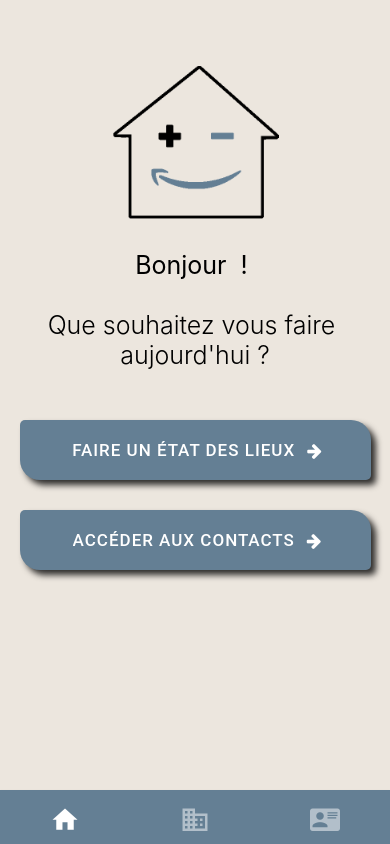
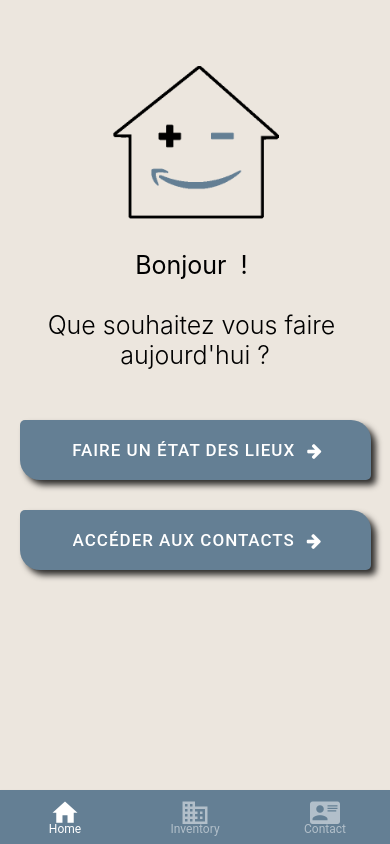
Before and after one commit to GuillaumeDavid23/AmaizonMobile, a React Native app: screen /TabNavHome in a window 390 px wide. Built offline with nearby package versions, Linux system fonts and the light colour scheme.

Commit message:
Merge dev fix

```diff
--- a/navigation/stackNavigation/ContactStackNav/ContactStackNav.js
+++ b/navigation/stackNavigation/ContactStackNav/ContactStackNav.js
@@ -7,6 +7,7 @@ import { createStackNavigator } from "@react-navigation/stack";
 // Screen imports
 import ContactScreen from "../../../screens/ContactScreen";
 import SingleContactScreen from "../../../screens/SingleContactScreen";
+import ClientSearch from "../../../screens/ClientSearch";
 
 // Creating Stack Navigator
 const Stack = createStackNavigator();
@@ -23,8 +24,12 @@ const ContactStackNav = () => {
 				name="SingleContact"
 				component={SingleContactScreen}
 			/>
+			<Stack.Screen
+				name="ClientSearch"
+				component={ClientSearch}
+			/>
 		</Stack.Navigator>
-    );
+	)
 };
 
 export default ContactStackNav;
--- a/navigation/tabNavigation/TabNavigation.js
+++ b/navigation/tabNavigation/TabNavigation.js
@@ -24,7 +24,7 @@ const TabNavigation = () => {
 
 	return (
 		<Tab.Navigator
-			labeled={false} // Removing screen name below icons
+			labeled={true} // Removing screen name below icons
 		>
 			{/* Home Screen */}
 			<Tab.Screen
```
Lines whose indentation alone changed are shown as unchanged.
